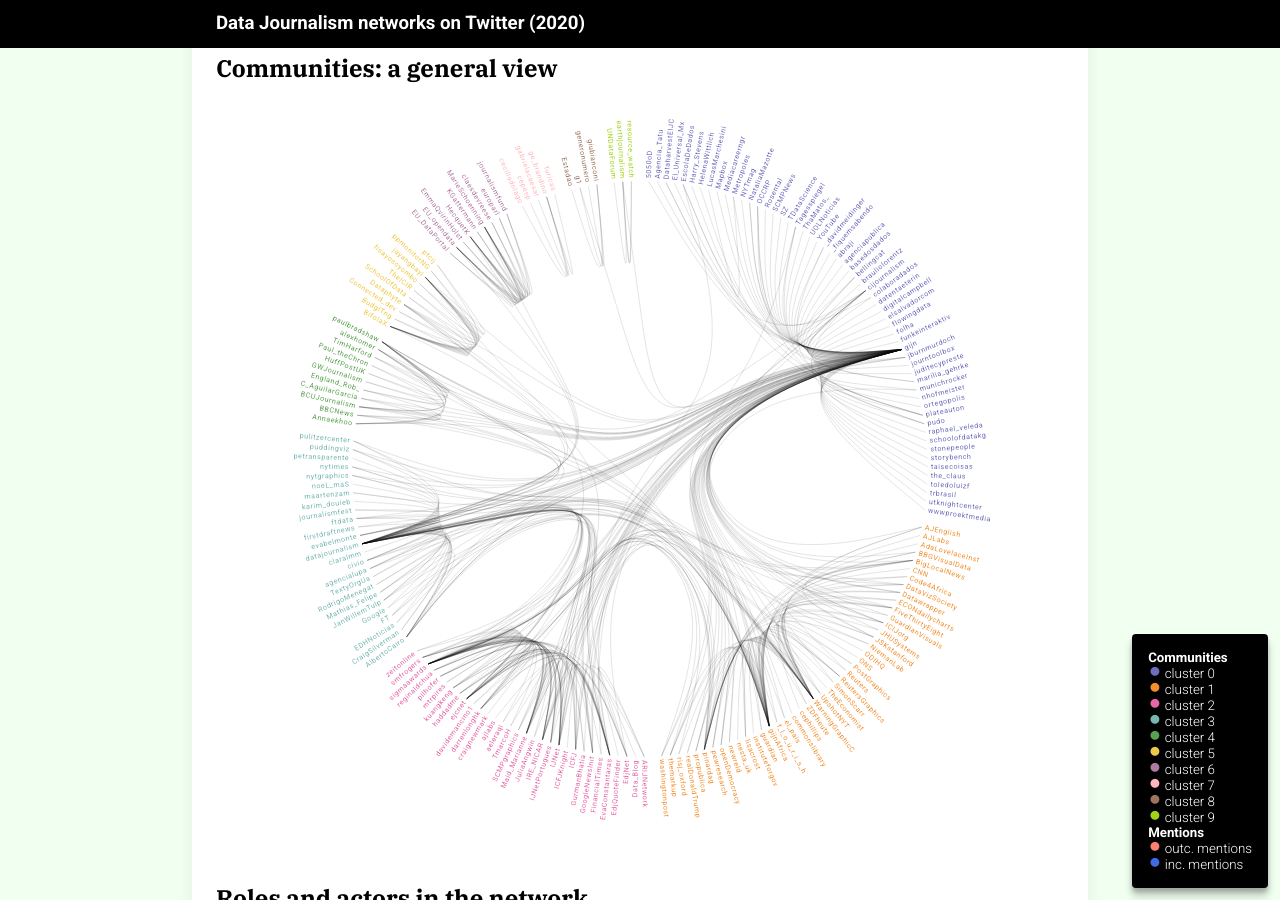
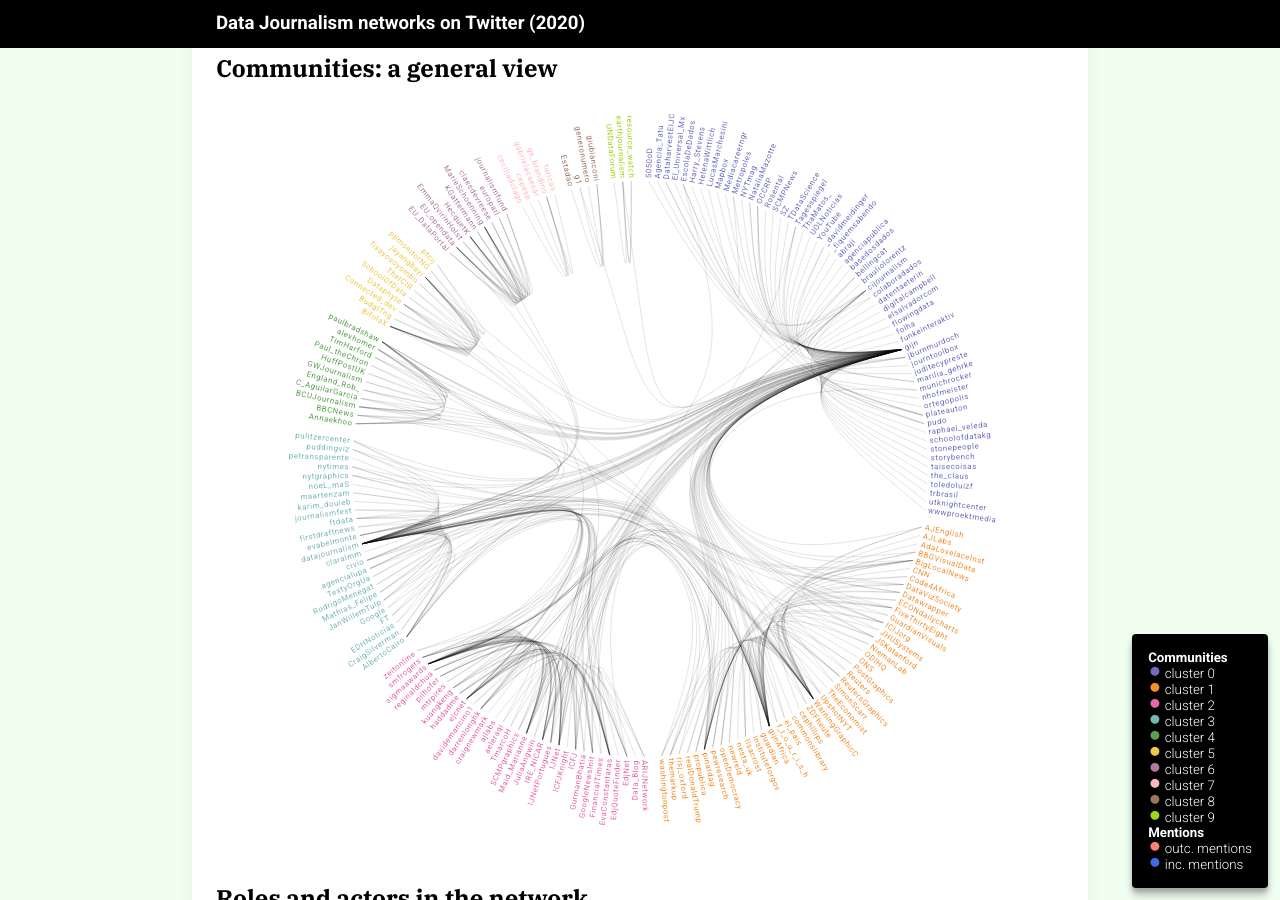
Before and after one commit to Sblbl/ddj_net_viewer, a Jekyll site: the page built from index.markdown, in a window 1280 px wide and 900 px high. Built offline with Jekyll 4.4.1, drawn with Linux system fonts in a browser that asks for light colours; some of the changed text lies outside the part shown.

Commit message:
graphical adjustments

```diff
--- a/script/script_3.js
+++ b/script/script_3.js
@@ -18,7 +18,7 @@
 		{name : 'AJLabs', ments: 281, cluster: 2},
 		{name : 'gijn', ments: 312, cluster: 0},
 		{name : 'datajournalism', ments: 361, cluster: 3},
-		{name : 'EscolaDeDados', ments: 55, cluster: 0}
+		{name : 'EscolaDeDados', ments: 552, cluster: 0}
 	]
 
 	bar(spreaders, '#viz_4')
--- a/style/style.css
+++ b/style/style.css
@@ -150,7 +150,7 @@
 /*VIZ*/
 .node {
 	font-family: Roboto Condensed;
-	font-size: 10pt;
+	font-size: 11pt;
 	cursor: pointer;
 	letter-spacing: .8pt;
 	font-weight: 500;
```
